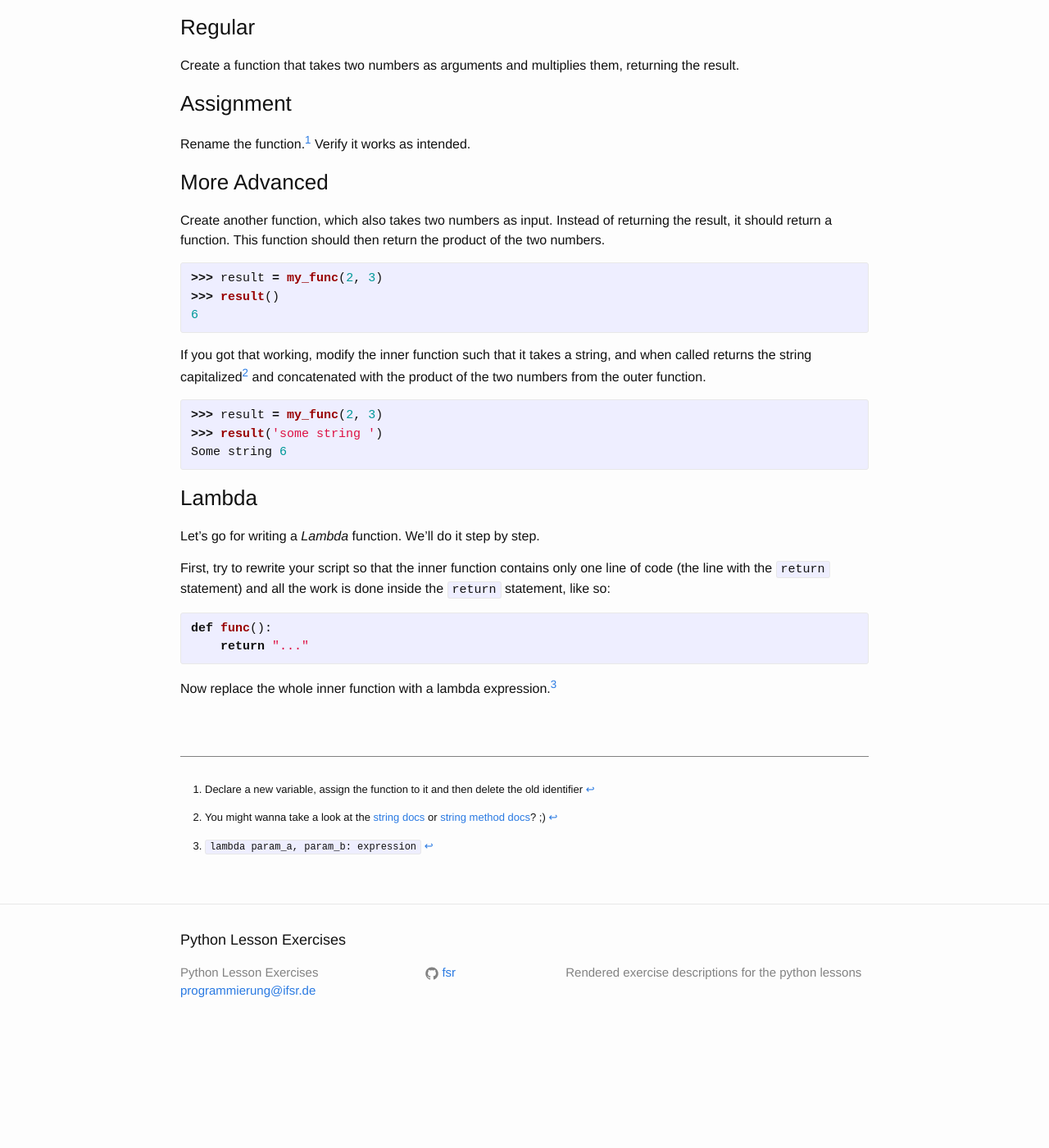
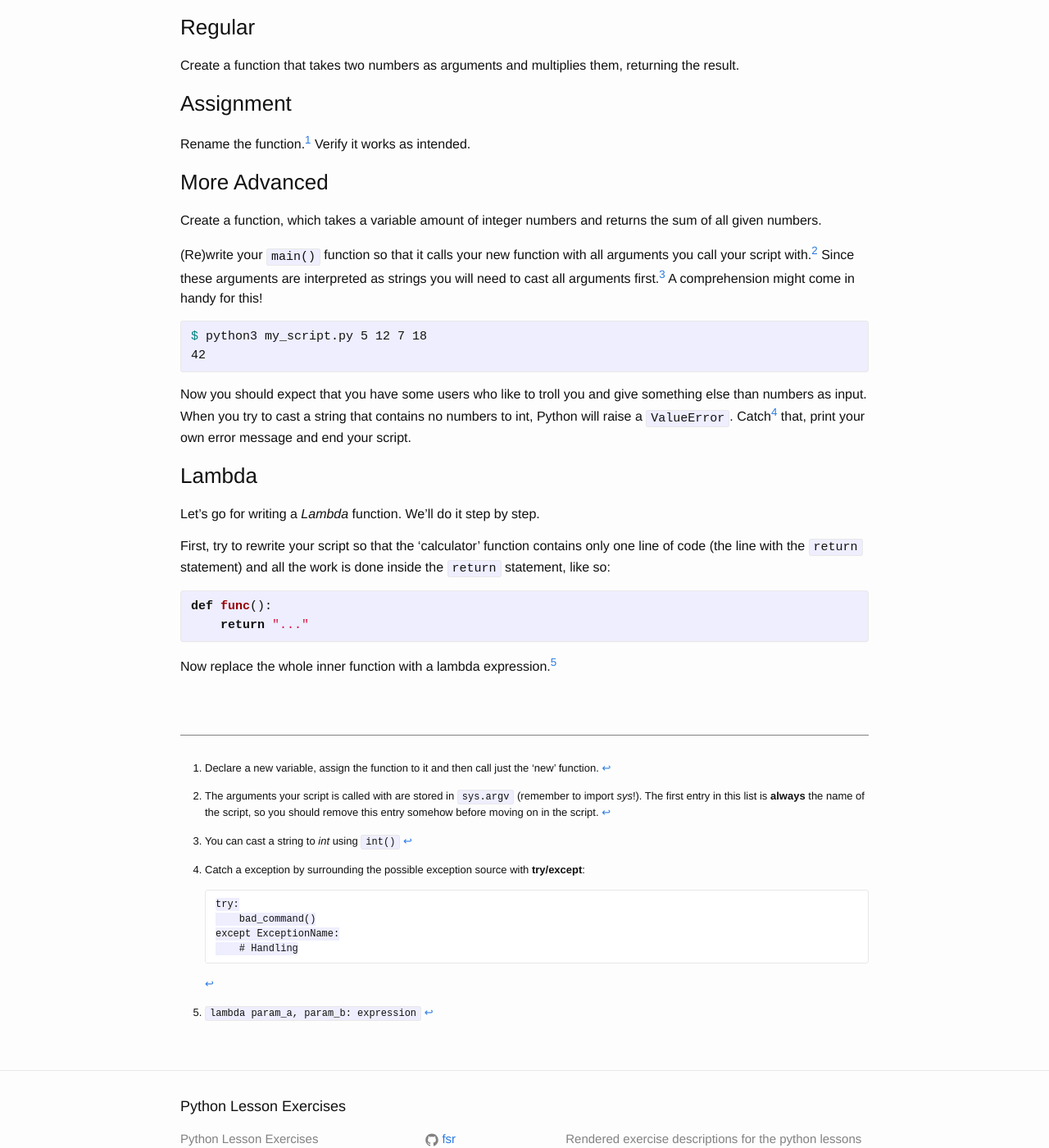
Before and after one commit to fsr/python-lessons, a Jekyll site: the page built from _exercises/14_functions.md, in a window 1280 px wide and 1400 px high, scrolled down 340 px. Shown: the whole window at 82% size. Built offline with Jekyll 4.4.1, drawn with Linux system fonts in a browser that asks for light colours; before the commit the page ends 1620 px from its top, so only the background shows below that; some of the changed text lies outside the part shown.

Commit message:
finish exercise 14

```diff
--- a/_exercises/14_functions.md
+++ b/_exercises/14_functions.md
@@ -1,5 +1,5 @@
 ---
-title: Functions as values
+title: Functions as Values
 status: finished
 authors: [justus, felixw]
 number: 14
@@ -15,34 +15,45 @@ Create a function that takes two numbers as arguments and multiplies them, retur
 Rename the function.[^renaming] Verify it works as intended.
 
 [^renaming]:
-    Declare a new variable, assign the function to it and then delete the old identifier
+    Declare a new variable, assign the function to it and then call just the 'new' function.
 
 ### More Advanced
 
-Create another function, which also takes two numbers as input. Instead of returning the result, it should return a function. This function should then return the product of the two numbers.
+Create a function, which takes a variable amount of integer numbers and returns the sum of all given numbers.
 
-{% highlight python %}
->>> result = my_func(2, 3)
->>> result()
-6
+(Re)write your `main()` function so that it calls your new function with all arguments you call your script with.[^sysargv]
+Since these arguments are interpreted as strings you will need to cast all arguments first.[^cast] A comprehension might come in handy for this!
+
+[^sysargv]:
+    The arguments your script is called with are stored in `sys.argv` (remember to import _sys_!).
+    The first entry in this list is __always__ the name of the script, so you should remove this entry somehow before moving on in the script.
+
+[^cast]:
+    You can cast a string to _int_ using `int()`
+
+{% highlight shell %}
+$ python3 my_script.py 5 12 7 18
+42
 {% endhighlight %}
 
-If you got that working, modify the inner function such that it takes a string, and when called returns the string capitalized[^docs] and concatenated with the product of the two numbers from the outer function.
+Now you should expect that you have some users who like to troll you and give something else than numbers as input.
+When you try to cast a string that contains no numbers to int, Python will raise a `ValueError`.
+Catch[^catch] that, print your own error message and end your script.
 
-[^docs]:
-    You might wanna take a look at the [string docs](https://docs.python.org/3/library/string.html) or [string method docs](https://docs.python.org/3/library/stdtypes.html?highlight=capitalize#string-methods)? ;)
+[^catch]:
+    Catch a exception by surrounding the possible exception source with __try/except__:
 
-{% highlight python %}
->>> result = my_func(2, 3)
->>> result('some string ')
-Some string 6
-{% endhighlight %}
+        try:
+            bad_command()
+        except ExceptionName:
+            # Handling
+
 
 ### Lambda
 
 Let's go for writing a _Lambda_ function. We'll do it step by step.
 
-First, try to rewrite your script so that the inner function contains only one line of code (the line with the `return` statement) and all the work is done inside the `return` statement, like so:
+First, try to rewrite your script so that the 'calculator' function contains only one line of code (the line with the `return` statement) and all the work is done inside the `return` statement, like so:
 
 {% highlight python %}
 def func():
```
Also changed, not shown: _exercises/04_oo-prog.md (+1 -1 lines).
